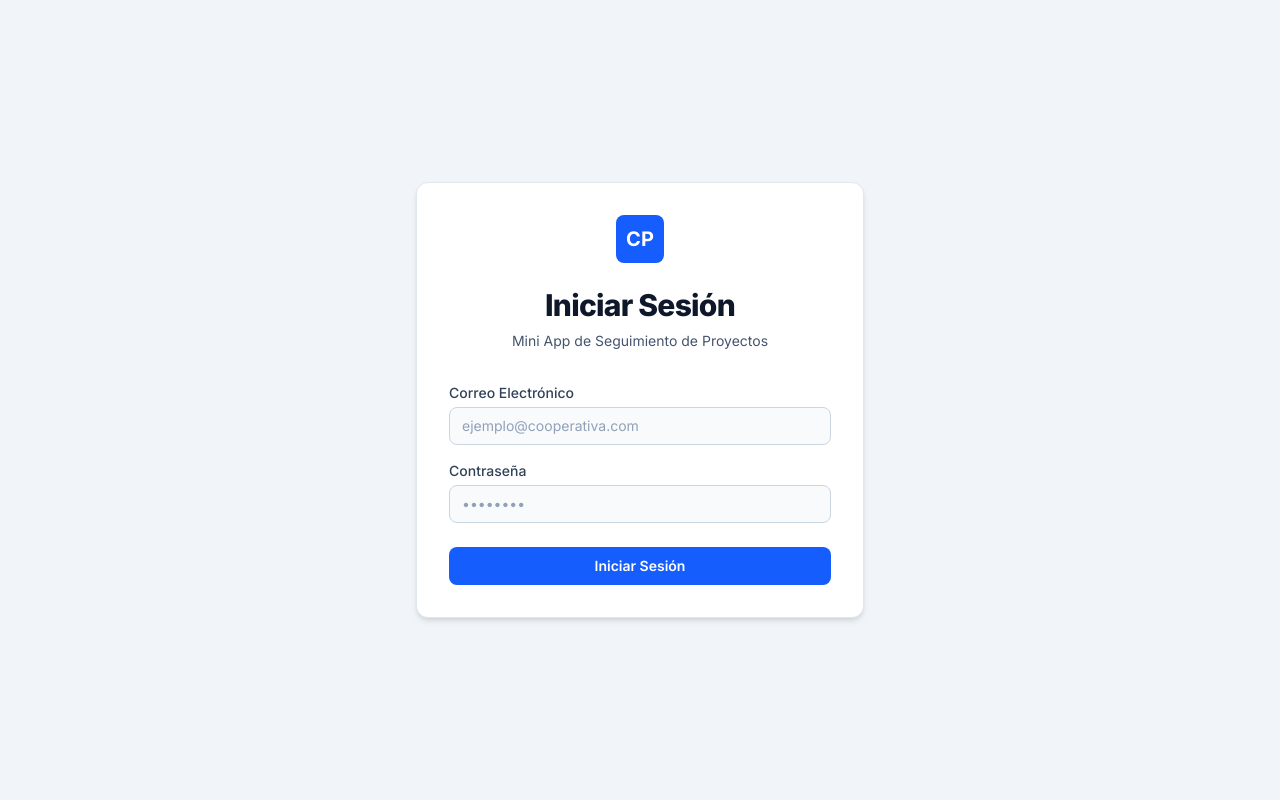
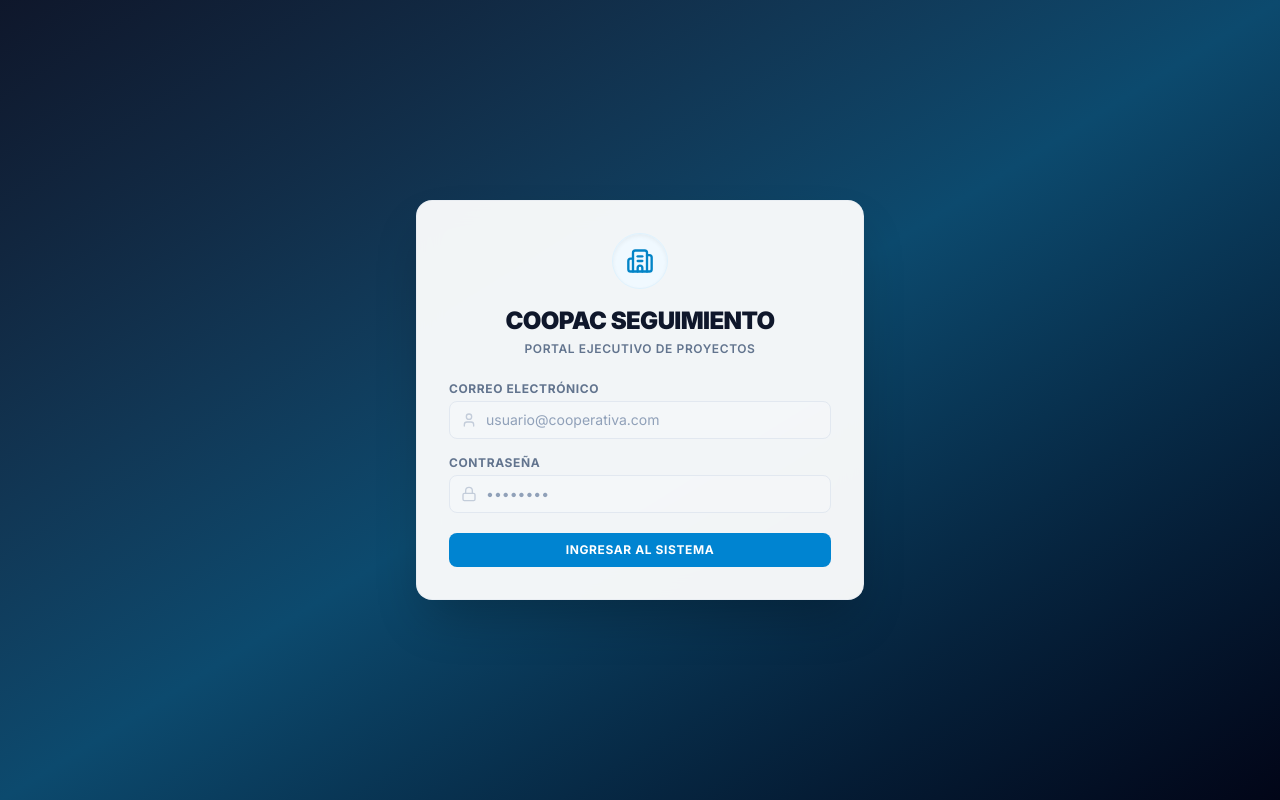
Before and after one commit to amaudel/seguimieto_proyectos, a React (Vite) app: page / in a window 1280 px wide. Built offline with nearby package versions, Linux system fonts and the light colour scheme; no server answers.

Commit message:
style: polish login premium visual glassmorphism and icons

```diff
--- a/src/components/Login.tsx
+++ b/src/components/Login.tsx
@@ -1,5 +1,6 @@
 import React, { useState } from 'react';
 import { supabase } from '../lib/supabaseClient';
+import { Building2, Lock, User, AlertCircle } from 'lucide-react';
 
 interface LoginProps {
   onLoginSuccess: () => void;
@@ -38,7 +39,6 @@ export const Login: React.FC<LoginProps> = ({ onLoginSuccess }) => {
       onLoginSuccess();
     } catch (err: any) {
       console.error('Error de autenticación:', err);
-      // Mensajes en español comprensibles para el usuario
       if (err.message === 'Invalid login credentials') {
         setError('Credenciales inválidas. Por favor, verifica tu correo y contraseña.');
       } else {
@@ -50,72 +50,75 @@ export const Login: React.FC<LoginProps> = ({ onLoginSuccess }) => {
   };
 
   return (
-    <div className="min-h-screen flex items-center justify-center bg-slate-100 px-4 py-12 sm:px-6 lg:px-8">
-      <div className="max-w-md w-full space-y-8 bg-white p-8 rounded-xl shadow-md border border-slate-200">
+    <div className="min-h-screen flex items-center justify-center bg-gradient-to-br from-slate-900 via-[#0c4a6e] to-slate-950 px-4 py-12 sm:px-6 lg:px-8">
+      <div className="max-w-md w-full space-y-6 bg-white/95 backdrop-blur-md p-8 rounded-2xl shadow-2xl border border-slate-200/50">
         <div>
           <div className="flex justify-center">
-            {/* Icono corporativo simple */}
-            <div className="h-12 w-12 rounded-lg bg-blue-600 flex items-center justify-center text-white text-xl font-bold">
-              CP
+            {/* Logotipo cooperativo estilizado */}
+            <div className="h-14 w-14 rounded-full bg-sky-50 border border-sky-100 flex items-center justify-center text-[#0284c7] shadow-inner">
+              <Building2 className="w-7 h-7" />
             </div>
           </div>
-          <h2 className="mt-6 text-center text-3xl font-extrabold text-slate-900 tracking-tight">
-            Iniciar Sesión
+          <h2 className="mt-4 text-center text-2xl font-black text-slate-900 tracking-tight">
+            COOPAC SEGUIMIENTO
           </h2>
-          <p className="mt-2 text-center text-sm text-slate-600">
-            Mini App de Seguimiento de Proyectos
+          <p className="mt-1 text-center text-xs text-slate-500 font-semibold uppercase tracking-wider">
+            Portal Ejecutivo de Proyectos
           </p>
         </div>
 
         {error && (
-          <div className="bg-red-50 border-l-4 border-red-500 p-4 rounded-md">
-            <div className="flex">
-              <div className="flex-shrink-0">
-                {/* Cruz roja */}
-                <svg className="h-5 w-5 text-red-500" viewBox="0 0 20 20" fill="currentColor">
-                  <path fillRule="evenodd" d="M10 18a8 8 0 100-16 8 8 0 000 16zM8.707 7.293a1 1 0 00-1.414 1.414L8.586 10l-1.293 1.293a1 1 0 101.414 1.414L10 11.414l1.293 1.293a1 1 0 001.414-1.414L11.414 10l1.293-1.293a1 1 0 00-1.414-1.414L10 8.586 8.707 7.293z" clipRule="evenodd" />
-                </svg>
-              </div>
-              <div className="ml-3">
-                <p className="text-sm text-red-700">{error}</p>
-              </div>
+          <div className="bg-red-50 border-l-4 border-red-500 p-3 rounded-lg flex gap-2.5 items-start">
+            <AlertCircle className="w-4 h-4 text-red-500 shrink-0 mt-0.5" />
+            <div>
+              <p className="text-xs font-semibold text-red-700">{error}</p>
             </div>
           </div>
         )}
 
-        <form className="mt-8 space-y-6" onSubmit={handleSubmit}>
-          <div className="rounded-md space-y-4">
+        <form className="space-y-5" onSubmit={handleSubmit}>
+          <div className="space-y-4">
             <div>
-              <label htmlFor="email-address" className="block text-sm font-medium text-slate-700 mb-1">
+              <label htmlFor="email-address" className="block text-xs font-bold text-slate-500 uppercase tracking-wider mb-1">
                 Correo Electrónico
               </label>
+              <div className="relative">
+                <span className="absolute left-3 top-1/2 -translate-y-1/2 text-slate-400">
+                  <User className="w-4 h-4" />
+                </span>
                 <input
                   id="email-address"
                   name="email"
                   type="email"
                   autoComplete="email"
                   required
-                className="appearance-none rounded-lg relative block w-full px-3 py-2 border border-slate-300 placeholder-slate-400 text-slate-900 focus:outline-none focus:ring-blue-500 focus:border-blue-500 sm:text-sm bg-slate-50 focus:bg-white transition-colors"
-                placeholder="ejemplo@cooperativa.com"
+                  className="appearance-none rounded-lg relative block w-full pl-9 pr-3 py-2 border border-slate-200 placeholder-slate-400 text-slate-900 focus:outline-none focus:ring-2 focus:ring-sky-500 focus:border-transparent text-sm bg-slate-50/50 focus:bg-white transition-all"
+                  placeholder="usuario@cooperativa.com"
                   value={email}
                   onChange={(e) => setEmail(e.target.value)}
                 />
               </div>
+            </div>
             <div>
-              <label htmlFor="password" className="block text-sm font-medium text-slate-700 mb-1">
+              <label htmlFor="password" className="block text-xs font-bold text-slate-500 uppercase tracking-wider mb-1">
                 Contraseña
               </label>
+              <div className="relative">
+                <span className="absolute left-3 top-1/2 -translate-y-1/2 text-slate-400">
+                  <Lock className="w-4 h-4" />
+                </span>
                 <input
                   id="password"
                   name="password"
                   type="password"
                   autoComplete="current-password"
                   required
-                className="appearance-none rounded-lg relative block w-full px-3 py-2 border border-slate-300 placeholder-slate-400 text-slate-900 focus:outline-none focus:ring-blue-500 focus:border-blue-500 sm:text-sm bg-slate-50 focus:bg-white transition-colors"
+                  className="appearance-none rounded-lg relative block w-full pl-9 pr-3 py-2 border border-slate-200 placeholder-slate-400 text-slate-900 focus:outline-none focus:ring-2 focus:ring-sky-500 focus:border-transparent text-sm bg-slate-50/50 focus:bg-white transition-all"
                   placeholder="••••••••"
                   value={password}
                   onChange={(e) => setPassword(e.target.value)}
                 />
+              </div>
             </div>
           </div>
 
@@ -123,20 +126,20 @@ export const Login: React.FC<LoginProps> = ({ onLoginSuccess }) => {
             <button
               type="submit"
               disabled={loading}
-              className={`group relative w-full flex justify-center py-2 px-4 border border-transparent text-sm font-semibold rounded-lg text-white bg-blue-600 hover:bg-blue-700 focus:outline-none focus:ring-2 focus:ring-offset-2 focus:ring-blue-500 transition-colors ${
+              className={`group relative w-full flex justify-center py-2 px-4 border border-transparent text-xs font-bold uppercase tracking-wider rounded-lg text-white bg-sky-600 hover:bg-sky-700 active:bg-sky-800 focus:outline-none focus:ring-2 focus:ring-offset-2 focus:ring-sky-500 transition-all cursor-pointer ${
                 loading ? 'opacity-50 cursor-not-allowed' : ''
               }`}
             >
               {loading ? (
-                <span className="flex items-center">
-                  <svg className="animate-spin -ml-1 mr-3 h-5 w-5 text-white" xmlns="http://www.w3.org/2000/svg" fill="none" viewBox="0 0 24 24">
+                <span className="flex items-center gap-2">
+                  <svg className="animate-spin h-4 w-4 text-white" xmlns="http://www.w3.org/2000/svg" fill="none" viewBox="0 0 24 24">
                     <circle className="opacity-25" cx="12" cy="12" r="10" stroke="currentColor" strokeWidth="4"></circle>
                     <path className="opacity-75" fill="currentColor" d="M4 12a8 8 0 018-8V0C5.373 0 0 5.373 0 12h4zm2 5.291A7.962 7.962 0 014 12H0c0 3.042 1.135 5.824 3 7.938l3-2.647z"></path>
                   </svg>
-                  Iniciando sesión...
+                  Verificando credenciales...
                 </span>
               ) : (
-                'Iniciar Sesión'
+                'Ingresar al Sistema'
               )}
             </button>
           </div>
```
Lines whose indentation alone changed are shown as unchanged.
